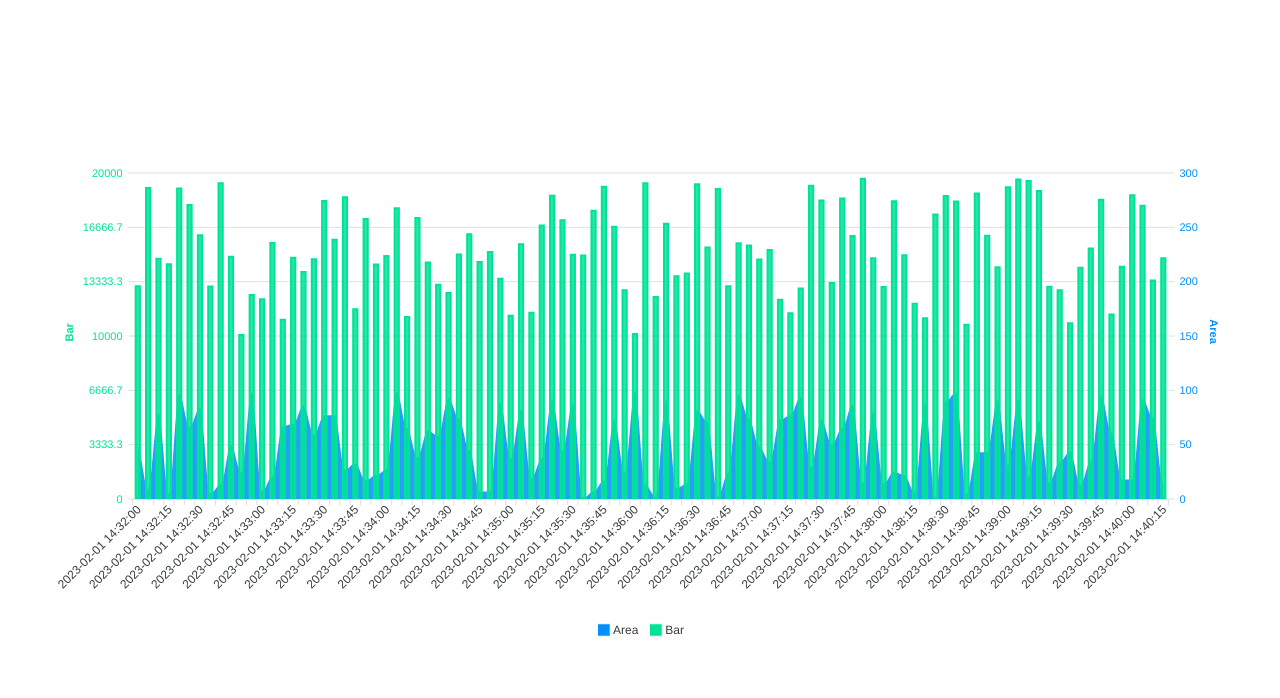
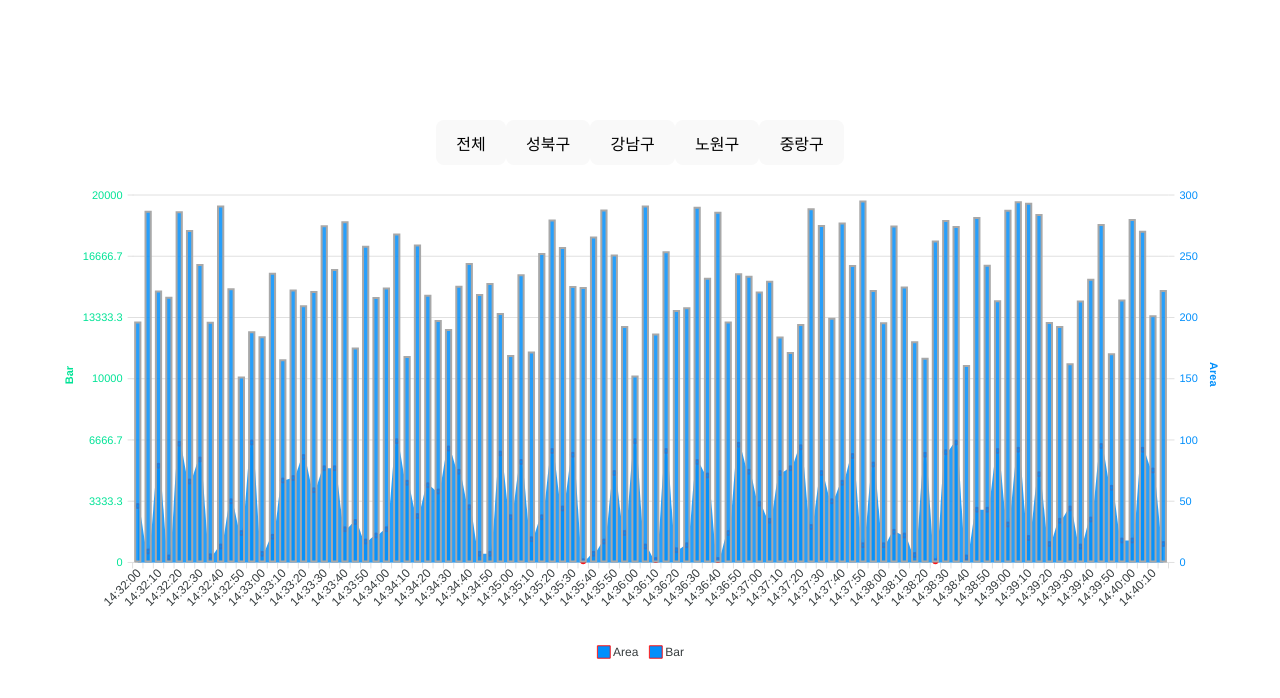
Before and after one commit to wanted-9th-3team/pre-onboarding-9th-3-03, a React (Vite) app: page / in a window 1280 px wide. Shown: the top 698 px of the page. Built offline with nearby package versions, Linux system fonts and the light colour scheme.

Commit message:
feat: 동일한 지역명을 갖는 값 하이라이트처리

```diff
--- a/src/apis/chartApi.ts
+++ b/src/apis/chartApi.ts
@@ -6,6 +6,7 @@ const getChartInfo = async () => {
   const areaYAxisData: number[] = []
   const barYAxisData: number[] = []
   const filterData: string[] = []
+  const filter: string[] = []
 
   try {
     response = await axios('mock_data.json')
@@ -14,7 +15,7 @@ const getChartInfo = async () => {
     throw new Error(error)
   }
 
-  for (let i = 0; i < Object.keys(response).length; i++) {
+  for (let i = 0; i < Object.keys(response).length; i += 1) {
     const key: string = Object.keys(response)[i]
     const areaValue: number = Object.values(response)[i].value_area
     const barValue: number = Object.values(response)[i].value_bar
@@ -25,9 +26,9 @@ const getChartInfo = async () => {
     barYAxisData.push(barValue)
     filterData.push(idValue)
 
-    // if (!filterData.includes(idValue)) {
-    //   filterData.push(idValue)
-    // }
+    if (!filter.includes(idValue)) {
+      filter.push(idValue)
+    }
   }
 
   return {
@@ -35,6 +36,7 @@ const getChartInfo = async () => {
     areaYAxisData,
     barYAxisData,
     filterData,
+    filter,
   }
 }
 
--- a/src/components/Home.tsx
+++ b/src/components/Home.tsx
@@ -1,8 +1,7 @@
-import React, { Component, useCallback, useEffect, useState } from 'react'
+import { useEffect, useState } from 'react'
 import Chart from 'react-apexcharts'
 import getChartInfo from '../apis/chartApi'
-import filter from '../utils/filter'
-// import styles from './Home.module.css'
+
 function Home() {
   const [xAxisData, setXAxisData] = useState<string[]>()
   const [filterData, setFilterData] = useState<string[]>()
@@ -21,27 +20,19 @@ function Home() {
     })
   }, [])
 
-  const onClickFilter = useCallback(
-    ({ value, seriesIndex, dataPointIndex, w }) => {
-      console.log(clickedRegion)
-      if (w.config.labels[dataPointIndex] === clickedRegion) {
-        return '#D9534F'
-      }
-    },
-    [clickedRegion]
-  )
-
   const state = {
     series: [
       {
         name: 'Area',
         type: 'area',
         data: areaYAxisData,
+        // color: '#028FFB',
       },
       {
         name: 'Bar',
         type: 'column',
         data: barYAxisData,
+        // color: '#00E396',
       },
     ],
     options: {
@@ -52,34 +43,91 @@ function Home() {
         toolbar: {
           show: false,
         },
+        dropShadow: {
+          enabled: false,
+          enabledOnSeries: undefined,
+          top: 0,
+          left: 0,
+          blur: 3,
+          color: '#000',
+          opacity: 0.35,
+        },
+        legend: {
+          show: true,
+          markers: {
+            fillColors: ['#028FFB', '#00E396'],
+          },
+          onItemClick: {
+            toggleDataSeries: true,
+          },
+        },
         events: {
           dataPointSelection(event, chartContext, config) {
-            console.log(config.w.config.labels[config.dataPointIndex])
+            console.log(event)
+            // console.log(config.w.config.labels[config.dataPointIndex])
             setClickedRegion(config.w.config.labels[config.dataPointIndex])
           },
         },
       },
+      markers: {
+        size: 2,
+        // colors: ({ value, seriesIndex, dataPointIndex, w }){
+        //   if (w.config.labels[dataPointIndex] === clickedRegion) {
+        //     return '#e9184b'
+        //   }
+        //   return '#689642'
+        // },
+
+        // colors: 'pink',
+        strokeColors: 'red',
+      },
       stroke: {
         width: [0, 2, 5],
-
         curve: 'smooth',
       },
       plotOptions: {
+        area: {
+          fillTo: 'origin',
+        },
         bar: {
-          columnWidth: '60%',
+          columnWidth: '70%',
         },
       },
-      fill: {
-        // colors: [onClickFilter],
+      colors: [
+        function ({ value, seriesIndex, dataPointIndex, w }) {
+          // console.log(w.config.labels[dataPointIndex] === clickedRegion)
+          if (w.config.labels[dataPointIndex] === clickedRegion) {
+            return '#e9184b'
+          }
+          return '#028FFB'
+        },
+      ],
+      tooltip: {
+        shared: true,
+        intersect: false,
+        custom({ series, seriesIndex, dataPointIndex, w }) {
+          return (
+            `<div class="arrow_box">` +
+            `<div> Bar : ${series[0][dataPointIndex]}</div>` +
+            `<div> Area : ${series[1][dataPointIndex]}</div>` +
+            `<div> id : ${w.config.labels[dataPointIndex]}</div>` +
+            `</div>`
+          )
+        },
+      },
+      dataLabels: {
+        enabled: false,
       },
       labels: filterData,
-      // markers: {
-      //   size: 10,
-      // },
       xaxis: {
         type: 'category',
         categories: xAxisData,
         tickPlacement: 'between',
+        labels: {
+          formatter(value) {
+            return value.slice(10)
+          },
+        },
       },
       yaxis: [
         {
@@ -90,10 +138,6 @@ function Home() {
           axisTicks: {
             show: true,
           },
-          // axisBorder: {
-          //   show: true,
-          //   color: '#028FFB',
-          // },
           labels: {
             style: {
               colors: '#028FFB',
@@ -113,10 +157,6 @@ function Home() {
           axisTicks: {
             show: true,
           },
-          // axisBorder: {
-          //   // show: true,
-          //   // color: '#00E396',
-          // },
           labels: {
             style: {
               colors: '#00E396',
@@ -131,41 +171,30 @@ function Home() {
           },
         },
       ],
-      tooltip: {
-        shared: true,
-        intersect: false,
-        custom({ series, seriesIndex, dataPointIndex, w }) {
-          return (
-            `<div class="arrow_box">` +
-            `<div> Bar : ${series[0][dataPointIndex]}</div>` +
-            `<div> Area : ${series[1][dataPointIndex]}</div>` +
-            `</div>`
-          )
-        },
-        // x: {
-        //   show: true,
-        //   format: 'yyyy-MM-dd HH:mm:ss',
-        //   // formatter: undefined,
-        // },
-        // y: {
-        //   formatter(y) {
-        //     return y
-        //   },
-        // },
-      },
-      dataLabels: {
-        enabled: false,
-      },
     },
   }
 
   return (
     <div className="app">
       <section className="btn_wrap">
+        <button
+          type="button"
+          onClick={() => {
+            setClickedRegion('')
+          }}
+        >
+          전체
+        </button>
         {filter &&
           filter.map((item, index) => {
             return (
-              <button key={index} onClickFilter>
+              <button
+                type="button"
+                key={item}
+                onClick={e => {
+                  setClickedRegion(e.target.innerHTML)
+                }}
+              >
                 {item}
               </button>
             )
```
Also changed, not shown: src/components/Home copy.tsx (added, +120 -0 lines), src/utils/filter.ts (added, +7 -0 lines), src/utils/util.ts (deleted, +0 -23 lines).
